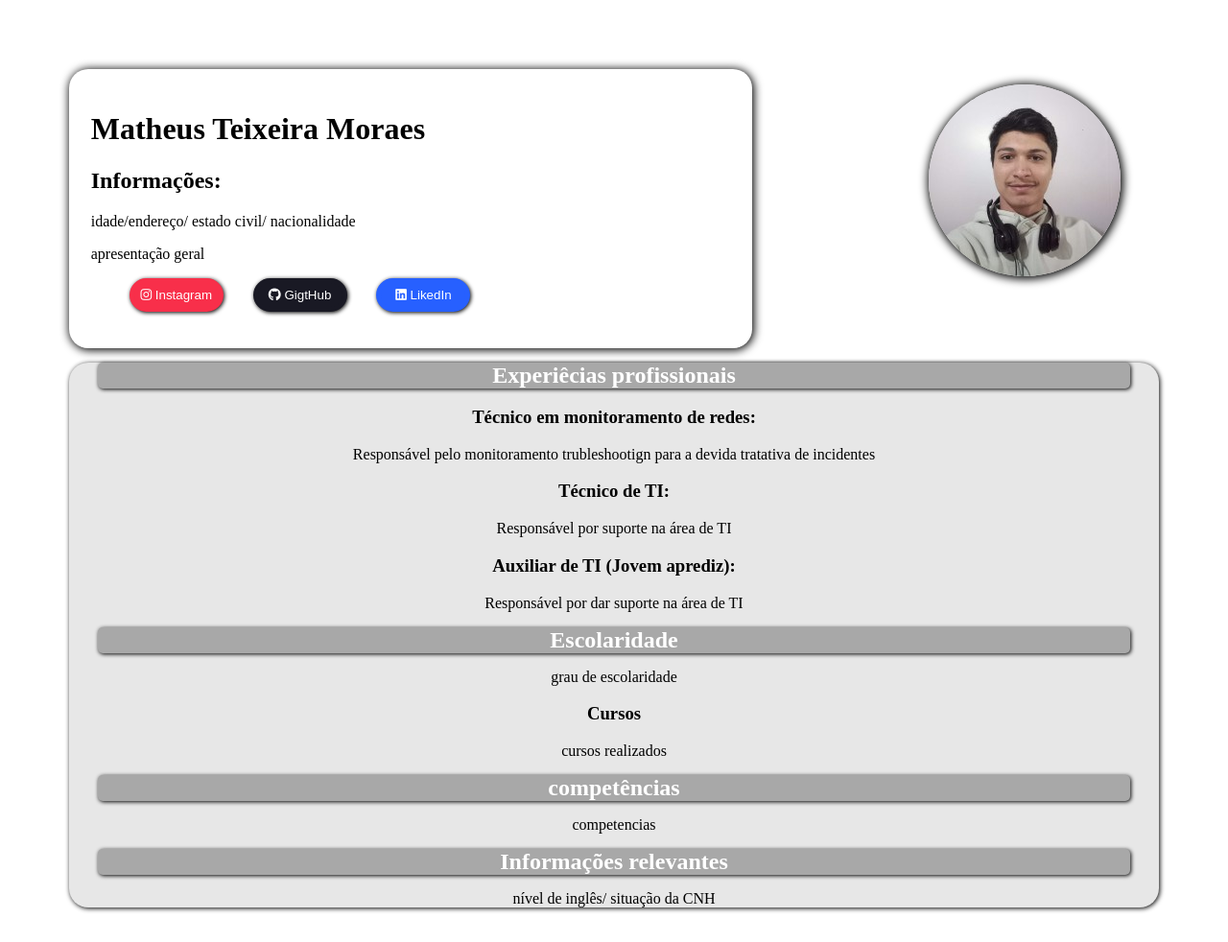
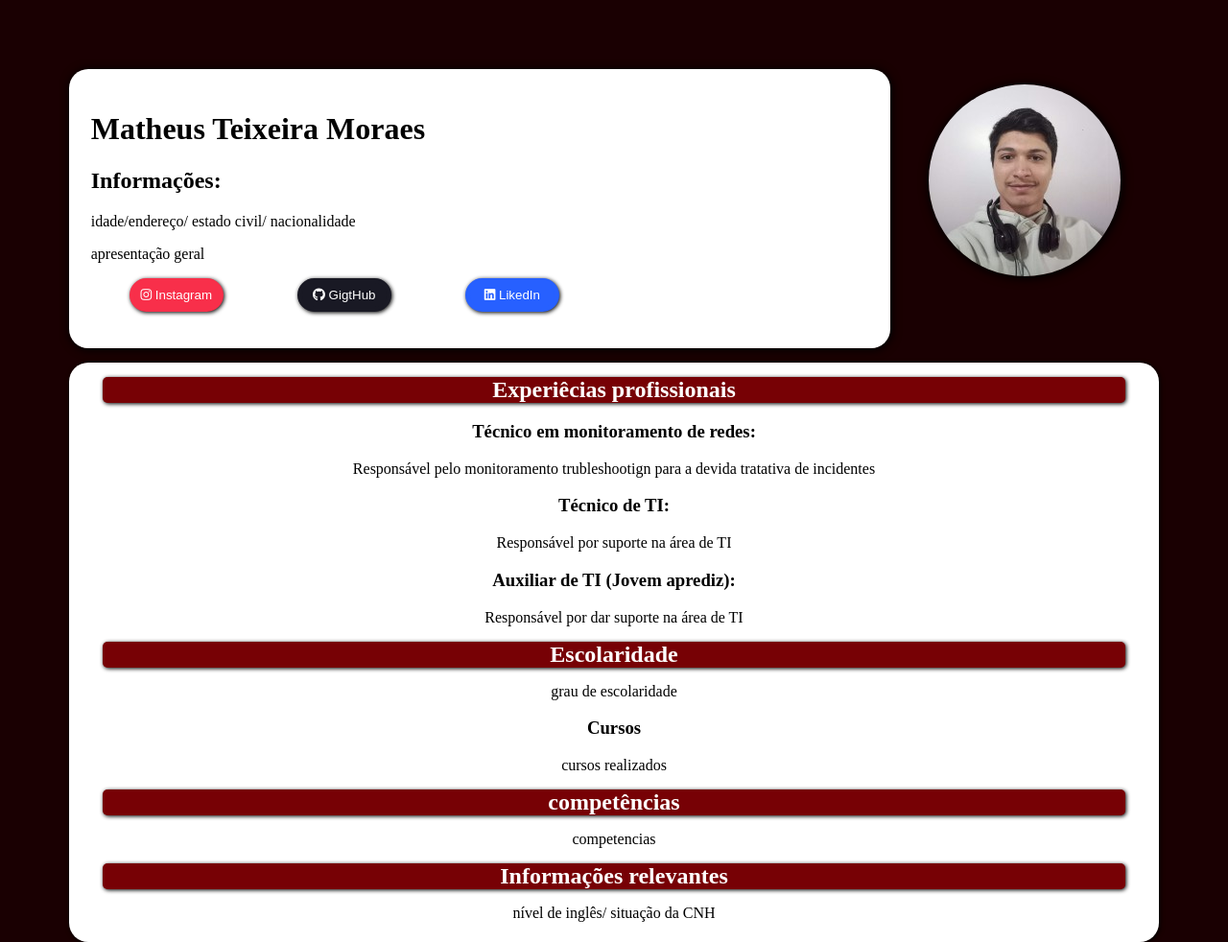
Before and after one commit to MatheusMoraes13/Curriculo, a plain HTML site: page Curriculo.html in a window 1280 px wide. Shown: the top 982 px of the page at 96% size. Drawn offline with Linux system fonts and the light colour scheme.

Commit message:
update 09/03

```diff
--- a/Curriculo.css
+++ b/Curriculo.css
@@ -1,8 +1,17 @@
 @charset "UTF-8";
+
+:root{
+
+    --BGcolor: #1a0002;
+    --BGCaixa: #ffffff;
+    --BGh2pontos: #770105;
+
+}
 
 body{
 
     padding: 5%;
+    background-color: var(--BGcolor);
 
 }
 
@@ -38,7 +47,7 @@ figure.apresentacao-imagem img{
 
 figure.apresentacao-imagem:hover{
 
-    transform: scale(1.2);
+    transform: scale(1.1);
 
 }
 
@@ -46,15 +55,16 @@ div.apresentacao-text{
 
     padding: 2%;
     box-shadow: 1px 1px 10px 1px black;
-    padding-right: 30%;
+    width: 1000px;
     border-radius: 20px;
     transition: 0.5s;
+    background-color: var(--BGCaixa);
 
 }
 
 div.apresentacao-text:hover{
 
-    transform: scale(1.1);
+    transform: scale(1.05);
 
 }
 
@@ -115,14 +125,15 @@ button.LinkedIn{
 
 div.apresentacao-text button:hover{
 
-    transform: scale(1.2);
+    transform: scale(1.1);
 
 }
 
 div.pontosprincipais{
 
+    padding: 5px;
     text-align: center;
-    background-color: rgb(231, 231, 231);
+    background-color: var(--BGCaixa);
     box-shadow: 1px 1px 5px black;
     border-radius: 20px;
     transition: 0.5s;
@@ -131,14 +142,14 @@ div.pontosprincipais{
 
 div.pontosprincipais:hover{
 
-    transform: scale(1.1);
+    transform: scale(1.03);
 
 }
 
 div.pontosprincipais h2{
 
 
-    background-color: rgb(168, 168, 168);
+    background-color: var(--BGh2pontos);
     margin: 10px 30px;
     margin-top: 10px;
     color: white;
```
